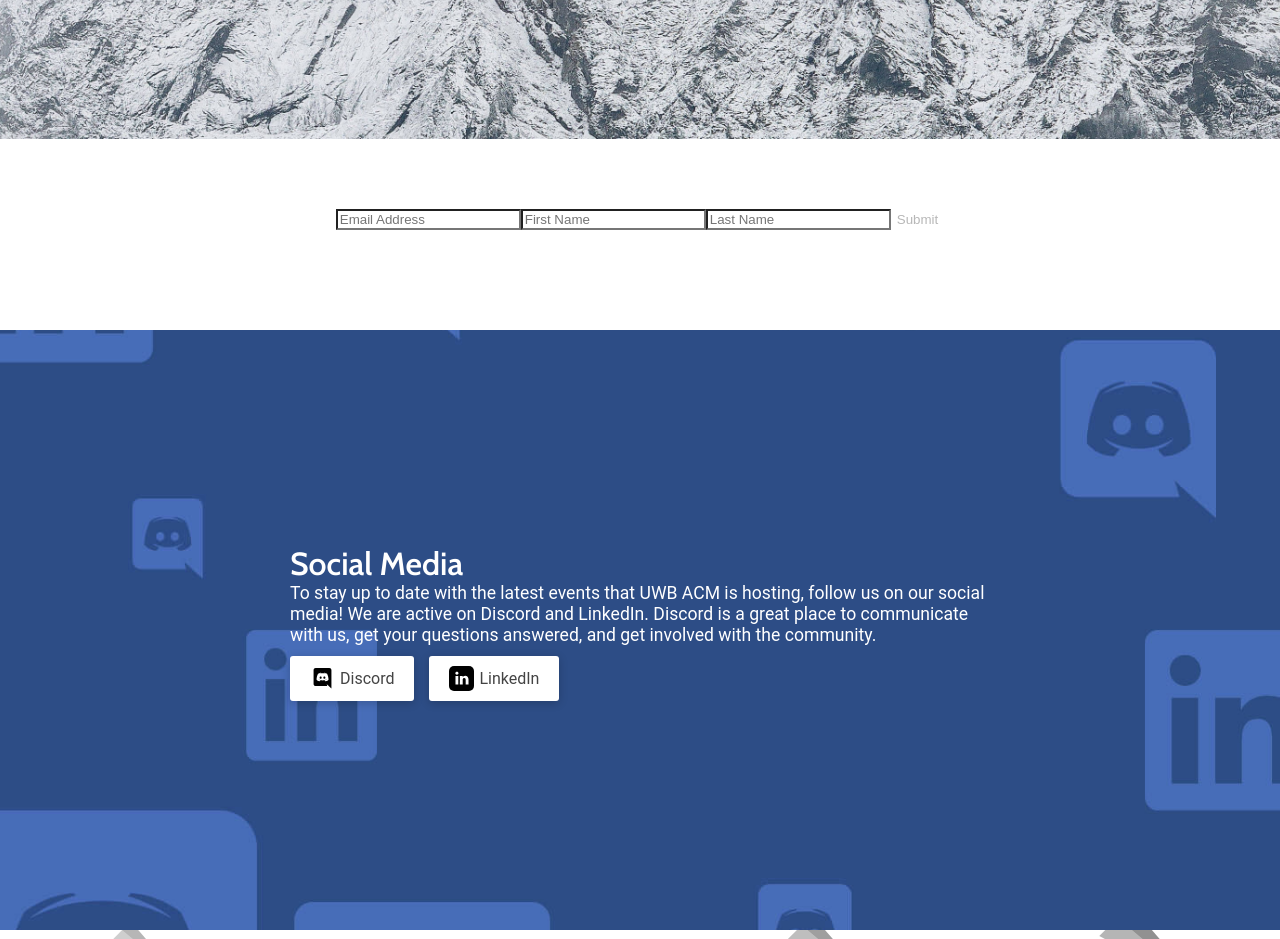
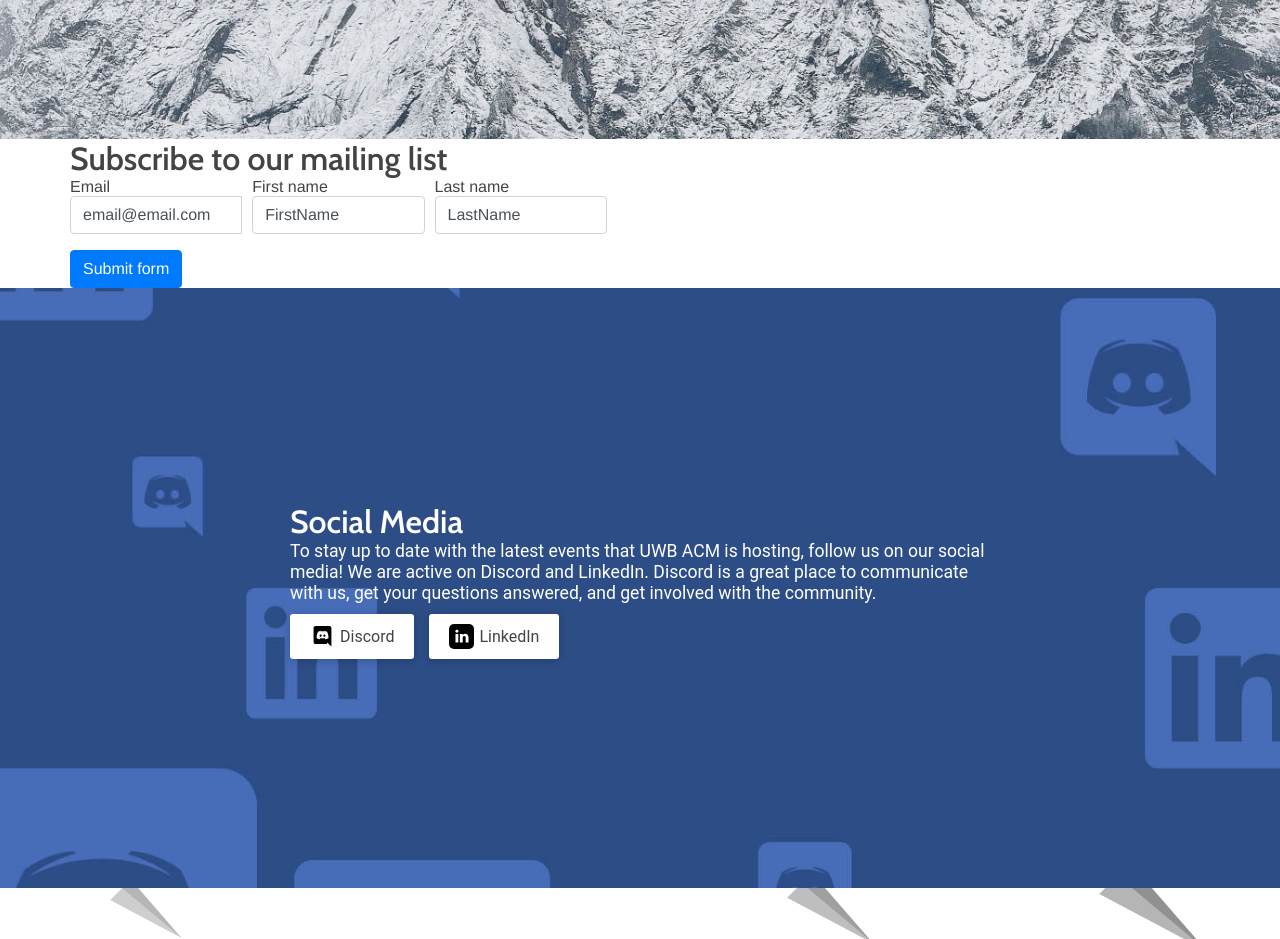
Before and after one commit to UWB-ACM/uwbacm-site, a React (Create React App) app: page / in a window 1280 px wide. Shown: the part 3380-4319 px from the top of the page. Built offline with nearby package versions, Linux system fonts and the light colour scheme.

Commit message:
add react-bootstrap for prototyping css of Form component add validation and submission functionality to Form

```diff
--- a/package.json
+++ b/package.json
@@ -3,9 +3,11 @@
   "version": "0.1.0",
   "private": true,
   "dependencies": {
+    "bootstrap": "^4.3.1",
     "formik": "^1.5.4",
     "node-sass": "^4.11.0",
     "react": "^16.8.6",
+    "react-bootstrap": "^1.0.0-beta.8",
     "react-dom": "^16.8.6",
     "react-ga": "^2.5.7",
     "react-helmet": "^5.2.0",
--- a/src/components/Form.jsx
+++ b/src/components/Form.jsx
@@ -1,6 +1,17 @@
-import React from 'react';
-import { Formik, Form, Field, ErrorMessage } from 'formik';
+import "bootstrap/dist/css/bootstrap.min.css";
+
+import React, { useState } from 'react';
+
+import Form from 'react-bootstrap/Form';
+import Container from 'react-bootstrap/Container';
+import Row from 'react-bootstrap/Row';
+import Col from 'react-bootstrap/Col';
+import Button from 'react-bootstrap/Button';
+import InputGroup from 'react-bootstrap/InputGroup';
+import Alert from 'react-bootstrap/Alert';
+
 import * as Yup from 'yup';
+import { Formik, } from 'formik';
 
 const SignUpSchema = Yup.object().shape({
 	email: Yup.string()
@@ -16,23 +27,96 @@ const SignUpSchema = Yup.object().shape({
 	  .required('Required'),
   });
 
-const Signup = () => (
-	<div id="join-acm" className="center-div">
+const Signup = () => {
+	const [hasSubmitted, hasSubmittedHandler] = useState(false);
+
+	return (
+	<Container>
+		<Row>
+			<h2>Subscribe to our mailing list</h2>
+		</Row>
+		<Row>
 			<Formik
+				initialValues={{
+					email: 'email@email.com',
+					firstName: 'FirstName',
+					lastName: 'LastName'
+				}}
 				validationSchema={SignUpSchema}
+				onSubmit={values => {
+
+					/* Post to the survey form */
+					fetch('https://uwbacm.us16.list-manage.com/subscribe/post?u=8773dffc3f528b0b18fd7aef8&id=11b31196c4', {
+						method: 'post',
+						body: values,
+						mode: 'no-cors'
+					}).then(response => {
+						hasSubmittedHandler(true);
+					})
+				}}
 			>
-			{(isSubmitting) => (
-				<Form>
-					<Field type="email" name="email" placeHolder="Email Address" />
-					<ErrorMessage name="email" component="div" />
+				{({
+					handleSubmit,
+					handleChange,
+					handleBlur,
+					values,
+					touched,
+					isValid,
+					errors,
+				}) => (
+					<Form noValidate onSubmit={handleSubmit}>
+						<Form.Row>
+							<Form.Group as={Col} md="3" controlId="email">
+								<Form.Label>Email</Form.Label>
+								<InputGroup>
+									<Form.Control
+										type="text"
+										placeholder="test@email.com"
+										name="email"
+										value={values.email}
+										onChange={handleChange}
+										isInvalid={!!errors.email}
+									/>
+									<Form.Control.Feedback type="invalid">
+										{errors.email}
+									</Form.Control.Feedback>
+								</InputGroup>
+							</Form.Group>
+							<Form.Group as={Col} md="3" controlId="firstName">
+								<Form.Label>First name</Form.Label>
+								<Form.Control
+									type="text"
+									name="firstName"
+									value={values.firstName}
+									onChange={handleChange}
+									isValid={touched.firstName && !errors.firstName}
+								/>
+								<Form.Control.Feedback type="invalid">
+									{errors.firstName}
+								</Form.Control.Feedback>
 
-					<Field name="firstName" placeHolder="First Name" />
-					<ErrorMessage name="firstName" component="div" />
+							</Form.Group>
+							<Form.Group as={Col} md="3" controlId="lastName">
+								<Form.Label>Last name</Form.Label>
+								<Form.Control
+									type="text"
+									name="lastName"
+									value={values.lastName}
+									onChange={handleChange}
+									isValid={touched.firstName && !errors.lastName}
+								/>
+								<Form.Control.Feedback type="invalid">
+									{errors.lastName}
+								</Form.Control.Feedback>
 
-					<Field name="lastName" placeHolder="Last Name" />
-					<ErrorMessage name="lastName" component="div" />
+							</Form.Group>
+						</Form.Row>
+						{/* real people should not fill this in and expect good things - do not remove this or risk htmlForm bot signups */}
+						<div style={{position: 'absolute', left: '-5000px'}} aria-hidden="true">
+							<input type="text" name="b_8773dffc3f528b0b18fd7aef8_11b31196c4" tabIndex="-1" value="" readOnly />
+						</div>
 
-					<button type="submit" disabled={isSubmitting}>Submit</button>
+						<Button type="submit">Submit form</Button>
 					</Form>
 				)}
 			</Formik>
@@ -94,7 +178,14 @@ const Signup = () => (
 			</form>
 		</div> */}
 		{/* End mc_embed_signup */}
-	</div>
-);
+		</Row>
+		<Row>
+			{hasSubmitted && (
+				<Alert variant='success'>The form has been submitted!</Alert>
+			)}
+		</Row>
+	</Container>
+	)
+};
 
 export default Signup;
```
Also changed, not shown: 1 other file (tests, documents, lock files or other folders). Lines whose indentation alone changed are shown as unchanged.
